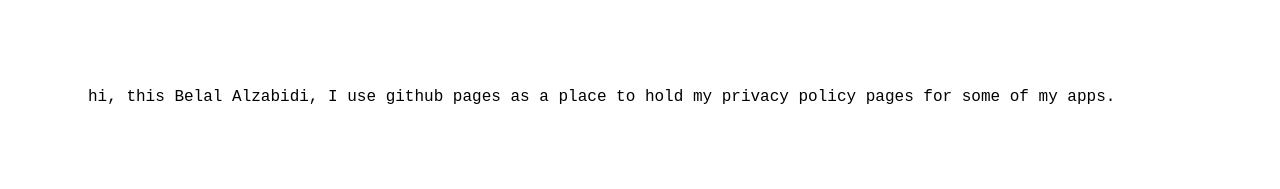
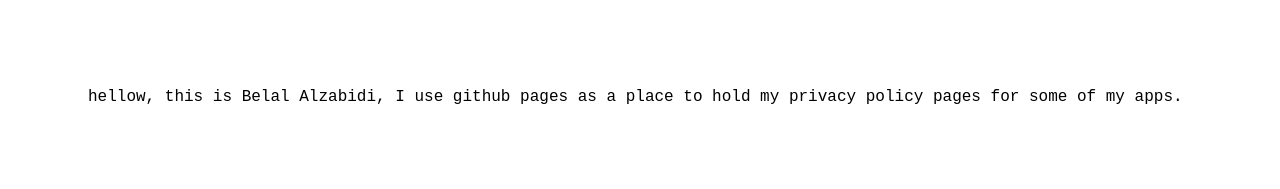
Before and after one commit to BelalAlzabidi/belalalzabidi.github.io, a plain HTML site: page index.html in a window 1280 px wide. Drawn offline with Linux system fonts and the light colour scheme.

Commit message:
Update index.html

```diff
--- a/index.html
+++ b/index.html
@@ -8,7 +8,7 @@
 		<style>body{font-family: Andale Mono, monospace; padding:5em;}</style>
 	</head>
 	<body>
-    hi, this Belal Alzabidi, I use github pages as a place to hold my privacy policy pages for some of my apps.
+    hellow, this is Belal Alzabidi, I use github pages as a place to hold my privacy policy pages for some of my apps.
 
   </body>
 </html>
```
